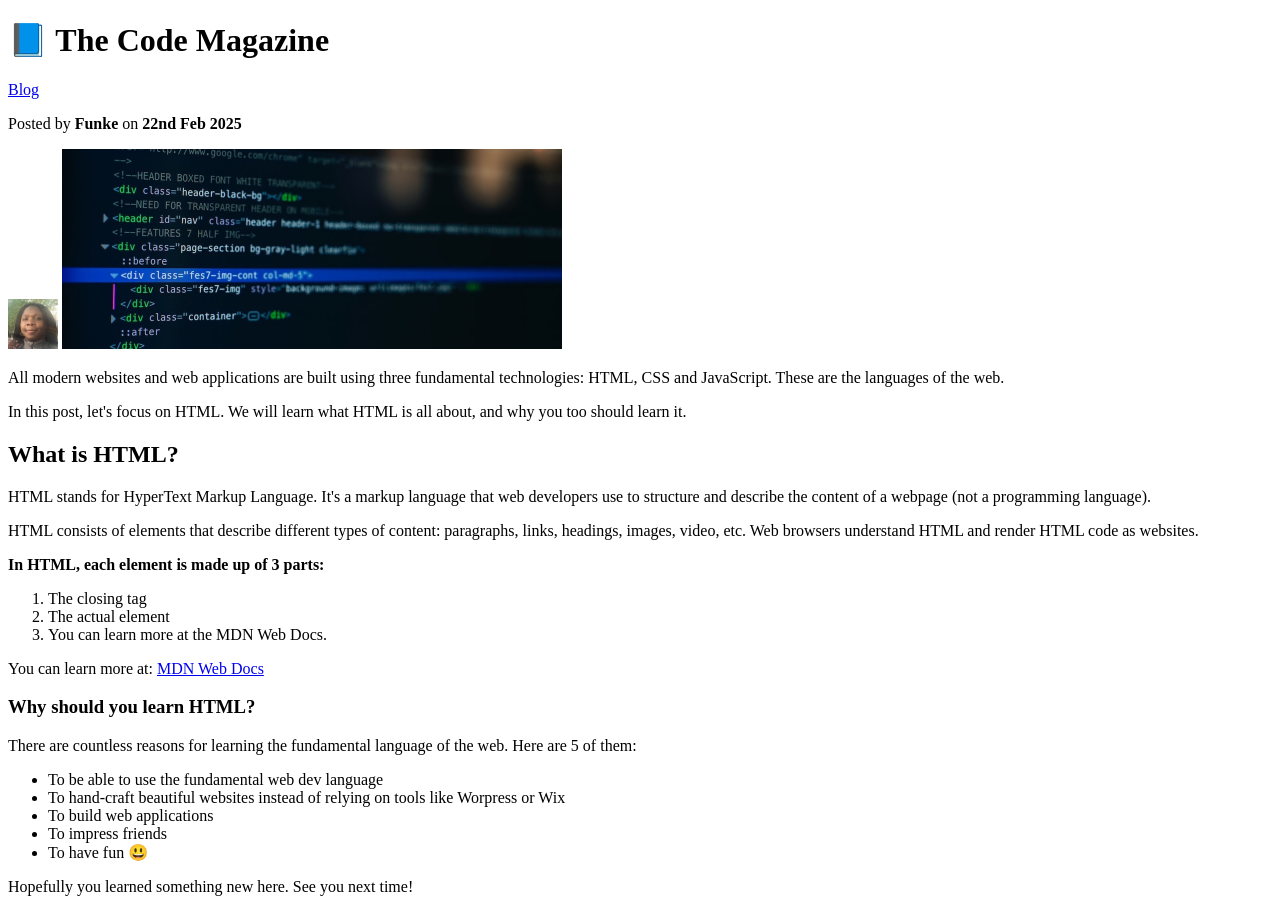
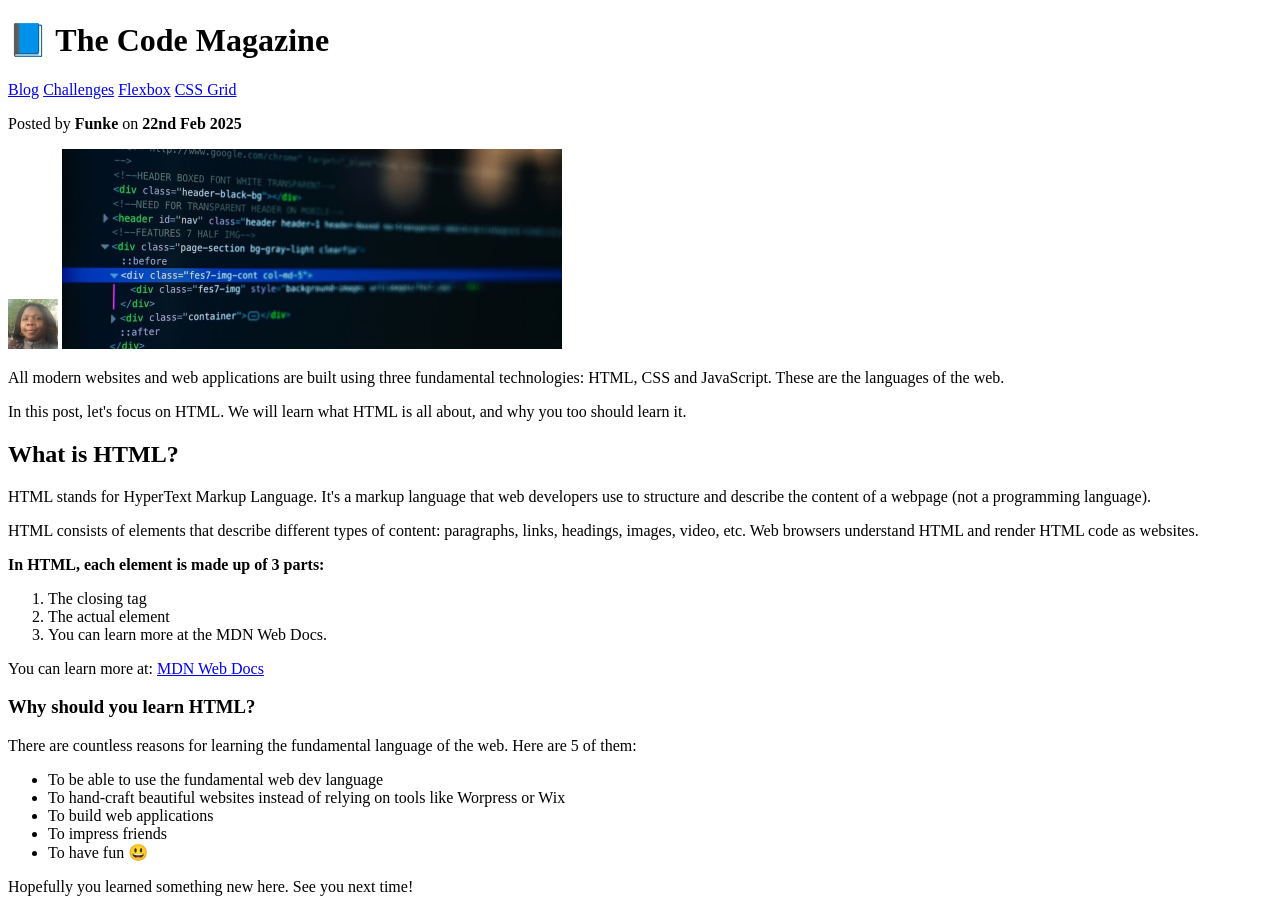
Before and after one commit to FunkeGoodVibe/WebsiteJonasSchmedtmann, a plain HTML site: page index.html in a window 1280 px wide. Drawn offline with Linux system fonts and the light colour scheme.

Commit message:
add nav container element

```diff
--- a/index.html
+++ b/index.html
@@ -7,7 +7,15 @@
 
     <body>
         <h1> 📘 The Code Magazine </h1>
-        <a href="blog.html">Blog</a>
+
+        <nav>
+            <a href="blog.html">Blog</a>
+            <a href="#">Challenges</a>
+            <a href="#">Flexbox</a>
+            <a href="#">CSS Grid</a>
+        </nav>
+
+
         <p>Posted by<b> Funke</b> on <strong> 22nd Feb 2025</strong></p>
 
         <img src="html-css-course-master/starter/02-HTML-Fundamentals/img2.jpeg" alt="funky image author" width="50" height="50">
```
Also changed, not shown: blog.html (+10 -0 lines).
